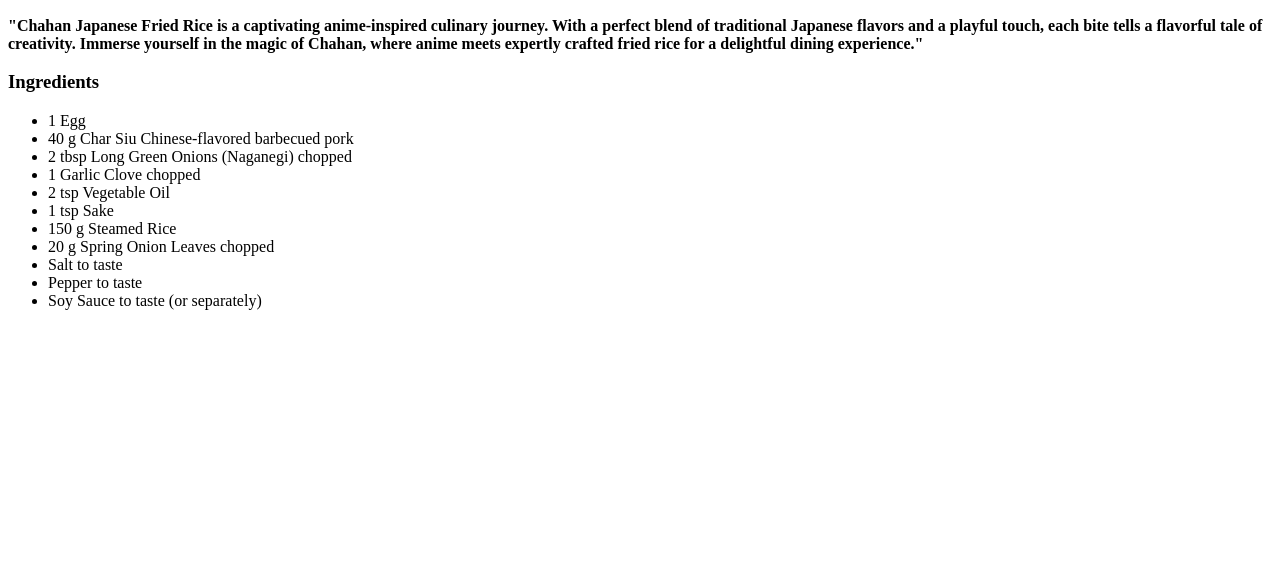
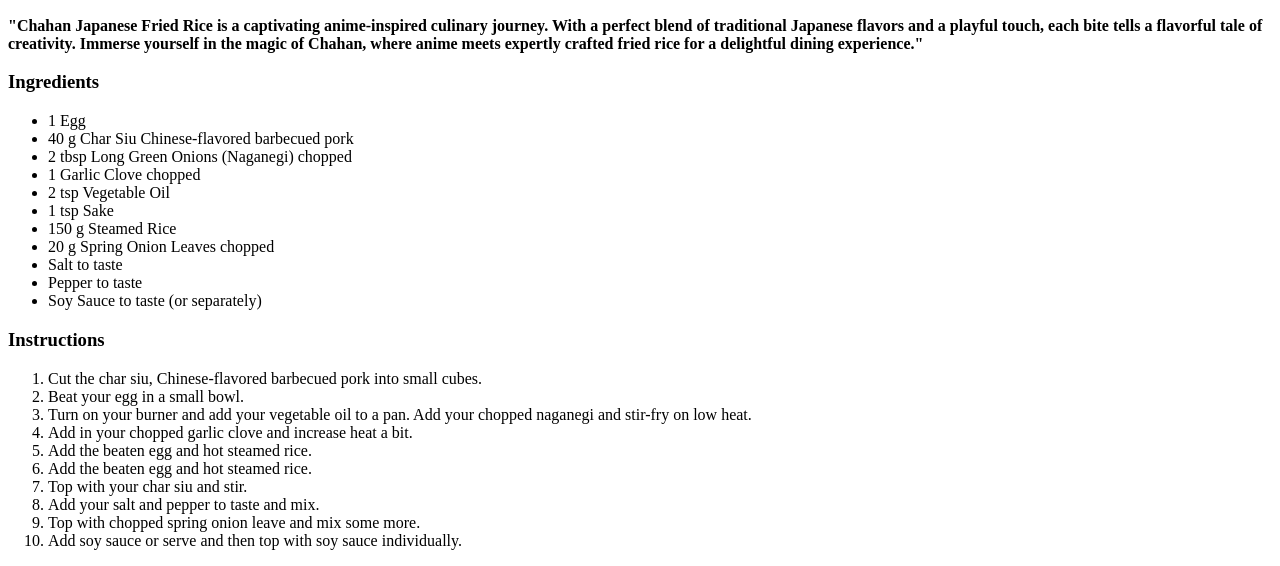
Before and after one commit to kyiell/odin-recipes, a plain HTML site: page recipes/Fried Rice.html in a window 1280 px wide. Shown: the part 634-1200 px from the top of the page. Before the commit the page ends 960 px from the top, so only its background shows below. Drawn offline with Linux system fonts and the light colour scheme.

Commit message:
added fried rice instuctions

```diff
--- a/recipes/Fried Rice.html
+++ b/recipes/Fried Rice.html
@@ -26,6 +26,19 @@
             <li>Pepper to taste</li>
             <li>Soy Sauce to taste (or separately)</li>
         </ul>
+        <h3>Instructions</h3>
+        <ol>
+            <li>Cut the char siu, Chinese-flavored barbecued pork into small cubes.</li>
+            <li>Beat your egg in a small bowl.</li>
+            <li>Turn on your burner and add your vegetable oil to a pan. Add your chopped naganegi and stir-fry on low heat.</li>
+            <li>Add in your chopped garlic clove and increase heat a bit.</li>
+            <li>Add the beaten egg and hot steamed rice.</li>
+            <li>Add the beaten egg and hot steamed rice.</li>
+            <li>Top with your char siu and stir.</li>
+            <li>Add your salt and pepper to taste and mix.</li>
+            <li>Top with chopped spring onion leave and mix some more.</li>
+            <li>Add soy sauce or serve and then top with soy sauce individually.</li>
+        </ol>
 
 
 
```
